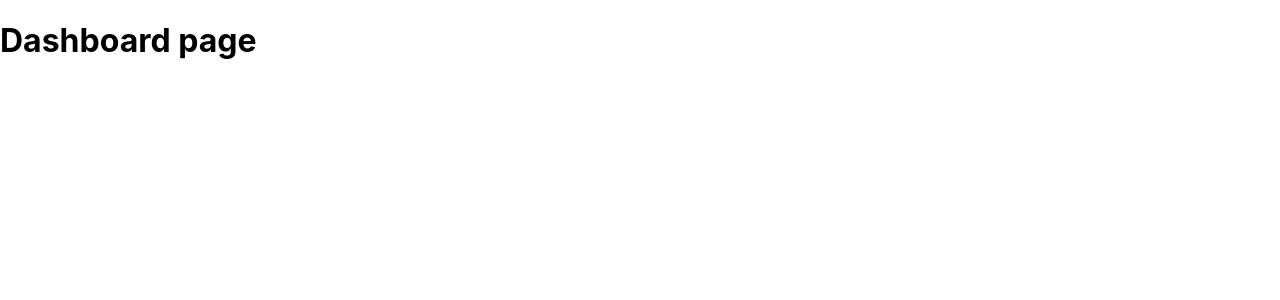
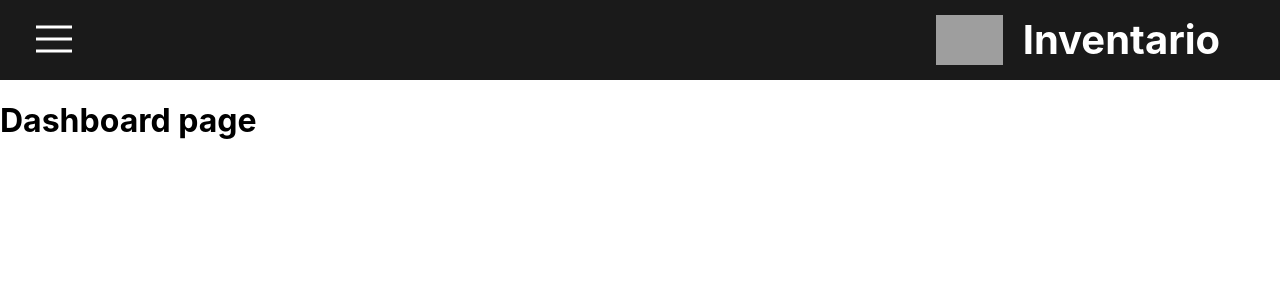
Before and after one commit to edevars/BarrioVivo, a Next.js app: page /dashboard in a window 1280 px wide. Shown: the top 300 px of the page. Built offline with nearby package versions, Linux system fonts and the light colour scheme; grey boxes are pictures that could not be loaded.

Commit message:
:sparkles: Adding preliminar navbar

```diff
--- a/pages/dashboard.js
+++ b/pages/dashboard.js
@@ -1,7 +1,13 @@
-import React from 'react';
+import React from "react";
+import Navbar from "../src/Components/Navbar";
 
 const DashboardPage = () => {
-    return ( <h1>Dashboard page</h1> );
-}
+  return (
+    <>
+      <Navbar />
+      <h1>Dashboard page</h1>
+    </>
+  );
+};
 
 export default DashboardPage;
--- /dev/null
+++ b/src/Components/Navbar/BrandTitle.js
@@ -0,0 +1,31 @@
+import React from "react";
+import styled from "styled-components";
+import logo from "../../images/logotipo_BV.png";
+
+const BrandWrapper = styled.div`
+  display: flex;
+  justify-content: flex-end;
+  width: 100%;
+`;
+
+const StyledTitle = styled.h1`
+  margin: 0px;
+  margin-right: 60px;
+  font-size: 2.5rem;
+`;
+
+const StyledLogo = styled.img`
+  height: 50px;
+  margin-right: 20px;
+`;
+
+const BrandTitle = () => {
+  return (
+    <BrandWrapper>
+      <StyledLogo src={logo} />
+      <StyledTitle>Inventario</StyledTitle>
+    </BrandWrapper>
+  );
+};
+
+export default BrandTitle;
--- /dev/null
+++ b/src/Components/Navbar/MenuIcon.js
@@ -0,0 +1,7 @@
+import React from "react";
+
+const MenuIcon = () => {
+  return <i class="las la-bars" style={{ fontSize: 48 }} />;
+};
+
+export default MenuIcon;
--- /dev/null
+++ b/src/Components/Navbar/index.js
@@ -0,0 +1,32 @@
+import React from "react";
+import styled from "styled-components";
+import Menu from "../../Containers/Navbar/Menu";
+import BrandTitle from "./BrandTitle";
+
+const Nav = styled.nav`
+  width: 100%;
+  background: #1a1a1a;
+  max-height: 50px;
+  color: white;
+  padding: 15px 0px;
+  display: flex;
+`;
+
+const MenuWrapper = styled.div`
+  justify-self: left;
+  display: inline-block;
+  margin-left: 30px;
+`;
+
+const Navbar = () => {
+  return (
+    <Nav>
+      <MenuWrapper>
+        <Menu />
+      </MenuWrapper>
+      <BrandTitle />
+    </Nav>
+  );
+};
+
+export default Navbar;
--- /dev/null
+++ b/src/Containers/Navbar/Menu.js
@@ -0,0 +1,8 @@
+import React from "react";
+import MenuIcon from "../../Components/Navbar/MenuIcon";
+
+const Menu = () => {
+  return <MenuIcon />;
+};
+
+export default Menu;
```
